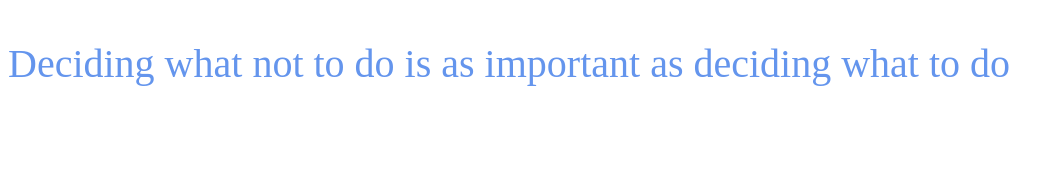
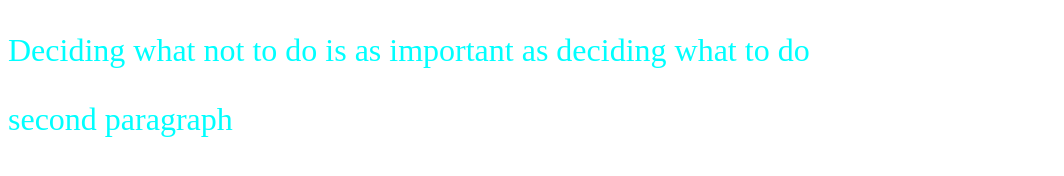
Before and after one commit to rhit-chungea/CSSE-280-01, a plain HTML site: page in_class_css/internalCSS.html in a window 1280 px wide. Shown: the whole page, without its empty margins (0-1064 px from the left). Drawn offline with Linux system fonts and the light colour scheme.

Commit message:
internal css

```diff
--- a/in_class_css/internalCSS.html
+++ b/in_class_css/internalCSS.html
@@ -3,9 +3,19 @@
 <head>
     <meta charset = 'utf-8'>
     <title>inline CSS</title>
+    <style>
+        p {
+            color:aqua;
+            font-size:200%;
+
+        }
+    </style>
 </head>
 <body>
-   <p style = "color:cornflowerblue;font-size:250%"> Deciding what not to do is as important
+   <p> Deciding what not to do is as important
         as deciding what to do</p>
+        <p>
+            second paragraph
+        </p>
 </body>
 </html>
```
